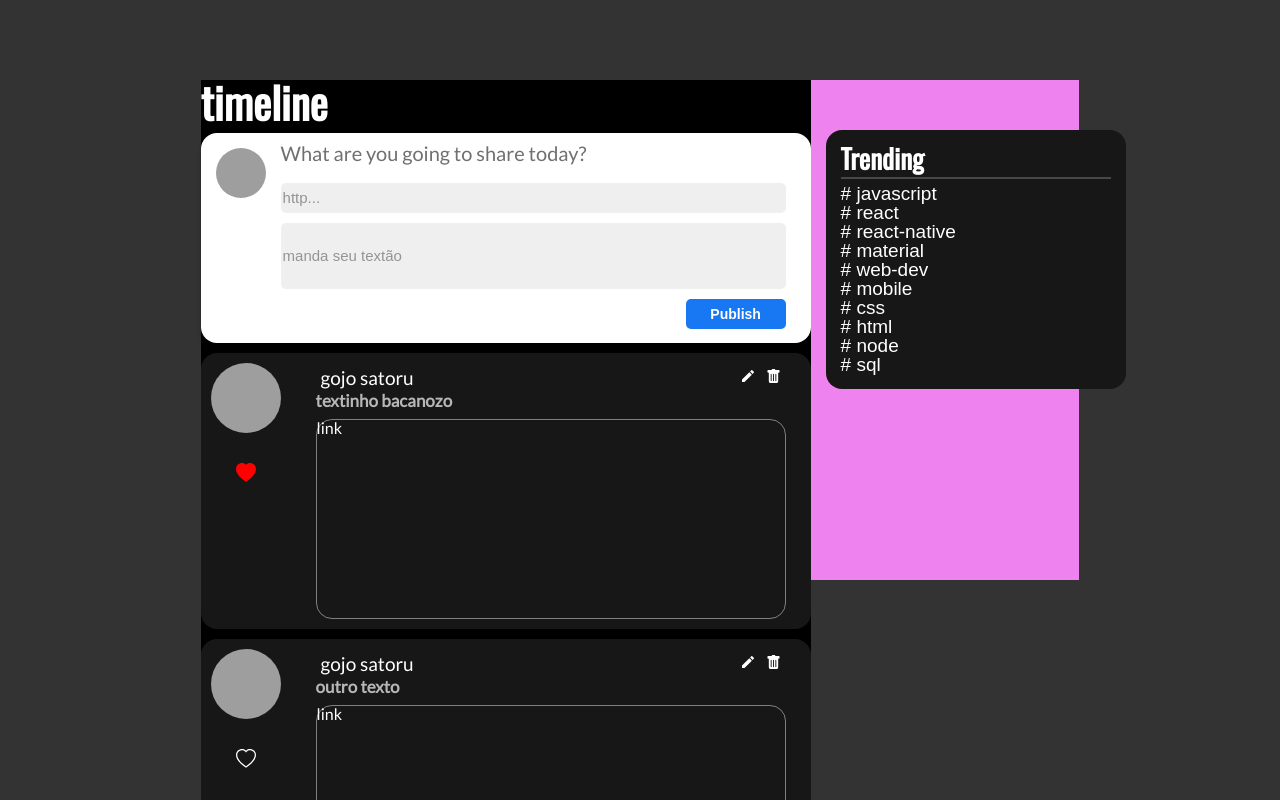
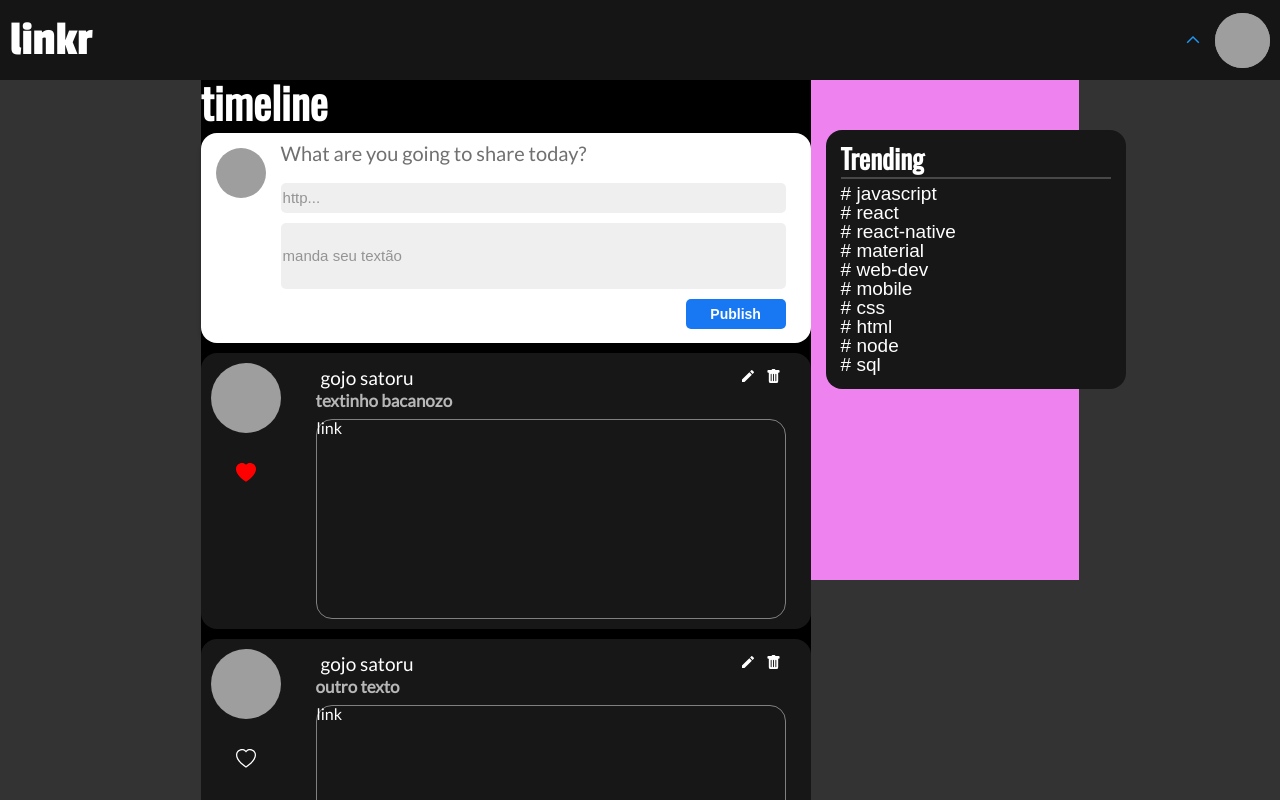
Before and after one commit to julianof03/projeto17-linkr-front, a React (Create React App) app: page / in a window 1280 px wide. Shown: the top 800 px of the page. Built offline with nearby package versions, Linux system fonts and the light colour scheme; grey boxes are pictures that could not be loaded.

Commit message:
feat: header bar working on all routes and styled

```diff
--- a/package.json
+++ b/package.json
@@ -2,13 +2,14 @@
   "name": "projeto17-linkr-front",
   "version": "0.1.0",
   "private": true,
+  "type": "module",
   "dependencies": {
     "axios": "^1.1.3",
     "react": "^17.0.2",
     "react-dom": "^17.0.2",
     "react-icons": "^4.6.0",
     "react-router-dom": "^6.4.2",
-    "react-scripts": "^5.0.1",
+    "react-scripts": "^4.0.3",
     "styled-components": "^5.3.6"
   },
   "scripts": {
--- a/public/index.html
+++ b/public/index.html
@@ -7,6 +7,7 @@
   <link rel="preconnect" href="https://fonts.googleapis.com">
   <link rel="preconnect" href="https://fonts.gstatic.com" crossorigin>
   <link href="https://fonts.googleapis.com/css2?family=Lato&family=Oswald&display=swap" rel="stylesheet">
+  <link href='https://fonts.googleapis.com/css?family=Passion One' rel='stylesheet'>
   <title>React App</title>
 </head>
 
--- a/src/App.js
+++ b/src/App.js
@@ -2,12 +2,18 @@ import { BrowserRouter, Routes, Route } from 'react-router-dom';
 import GlobalStyle from './Styles/globalStyle';
 import { useState } from 'react';
 import GlobalContext from './contexts/globalContext';
+import { UserContext } from './contexts/userContext';
+import React from 'react';
+import Header from './components/Head/TopMenu.js';
 
 // import LogIn from './LogIn/LogIn';
 // import SingUp from './SignUp/SignUp';
 import TimeLine from './Pages/TimeLine.js';
 
 export default function App() {
+    const [config,setConfig] = useState({});
+    const [profileImage, setProfileImage] = useState({});
+
     const [reRender, setReRender] = useState(true);
     const [post, setPost] = useState({
         img: '',
@@ -16,17 +22,20 @@ export default function App() {
         liked:''
     })
     return (
-        <>
+        <div>
             <GlobalStyle />
             <GlobalContext.Provider value={{ reRender, setReRender, post, setPost }}>
                 <BrowserRouter>
-                    <Routes>
-                        {/* <Route path="/" element={<LogIn />} />
-                        <Route path="/signup" element={<SingUp />} /> */}
-                        <Route path="/" element={<TimeLine />} />
-                    </Routes>
+                    <UserContext.Provider value={{config, setConfig, profileImage, setProfileImage}}>
+                        <Routes>
+                            {/* <Route path="/" element={<LogIn />} />
+                            <Route path="/signup" element={<SingUp />} /> */}
+                            <Route path="/" element={<TimeLine />} />
+                        </Routes>
+                        <Header />
+                    </UserContext.Provider>
                 </BrowserRouter>
             </GlobalContext.Provider>
-        </>
+        </div>
     );
 }
--- a/src/Components/FormBox/FormBox.js
+++ b/src/Components/FormBox/FormBox.js
@@ -2,6 +2,7 @@ import { useState } from "react";
 import styled from "styled-components";
 import axios from "axios";
 import { useNavigate } from "react-router-dom"
+import React from "react";
 
 export default function FormBox() {
     const navigate = useNavigate()
--- /dev/null
+++ b/src/Components/Head/TopMenu.js
@@ -0,0 +1,17 @@
+import { UserBox, MenuBar, Title } from "../../Styles/TopMenuStyle.js";
+import { UserContext } from "../../contexts/userContext";
+import { useContext } from "react";
+import { FcCollapse } from 'react-icons/fc';
+
+export default function TopMenu(){
+    const { profileImage } = useContext(UserContext);
+    return(
+        <MenuBar>
+            <Title>linkr</Title>
+            <UserBox>
+                <FcCollapse />
+                <img alt='' src={profileImage} />
+            </UserBox>
+        </MenuBar>
+    )
+}
--- a/src/Components/Post/Post.js
+++ b/src/Components/Post/Post.js
@@ -2,6 +2,7 @@ import styled from "styled-components";
 import { BsFillTrashFill, BsHeart, BsHeartFill } from "react-icons/bs";
 import { MdModeEdit } from "react-icons/md";
 import { useEffect, useState } from "react";
+import React from "react";
 
 
 export default function Post(
@@ -21,14 +22,14 @@ export default function Post(
         if(like){
             setProps('true')
         }
-    })
+    },[like]);
 
 
     return (
         <PostWrapper>
 
             <ImgWrapper props={props}>
-                <img src='https://uploads.jovemnerd.com.br/wp-content/uploads/2021/09/jujutsu-kaisen-0-gojo-nova-imagem.jpg' />
+                <img alt='' src='https://uploads.jovemnerd.com.br/wp-content/uploads/2021/09/jujutsu-kaisen-0-gojo-nova-imagem.jpg' />
                 <div >
                     {props === 'true' ? (
                         <BsHeartFill
--- a/src/Components/Trending/Trending.js
+++ b/src/Components/Trending/Trending.js
@@ -1,4 +1,5 @@
 import styled from "styled-components";
+import React from "react";
 
 export default function Trending() {
 
--- a/src/Styles/TopMenuStyle.js
+++ b/src/Styles/TopMenuStyle.js
@@ -17,6 +17,29 @@ const MenuBar = styled.div`
 const Title = styled.h2`
     font-size: 49px;
     color: #fff;
+    font-family: Passion One;
 `;
 
-export{MenuBar};
+const UserBox = styled.div`
+    display: flex;
+    width: 85px;
+    align-items: center;
+    justify-content: space-between;
+
+    img{
+        width: 55px;
+        height: 55px;
+        background-image: ${({ profileImage }) => `url(${profileImage})`};
+        background-size: cover;
+        background-position: center;
+        border-radius:50%;
+    }
+
+    react-icons{
+        font-size:36px;
+        color:#fff;
+    }
+`;
+
+
+export{MenuBar, UserBox, Title};
--- a/src/index.js
+++ b/src/index.js
@@ -1,6 +1,6 @@
-import ReactDOM from 'react-dom'
-import React from 'react'
+import ReactDOM from 'react-dom';
+import React from 'react';
 
-import App from './App.js'
+import App from './App.js';
 
 ReactDOM.render(<App />, document.querySelector('.root'));
```
Also changed, not shown: src/Pages/TimeLine.js (+7 -6 lines), src/components/TopMenu.js (deleted), 1 other file (tests, documents, lock files or other folders).
